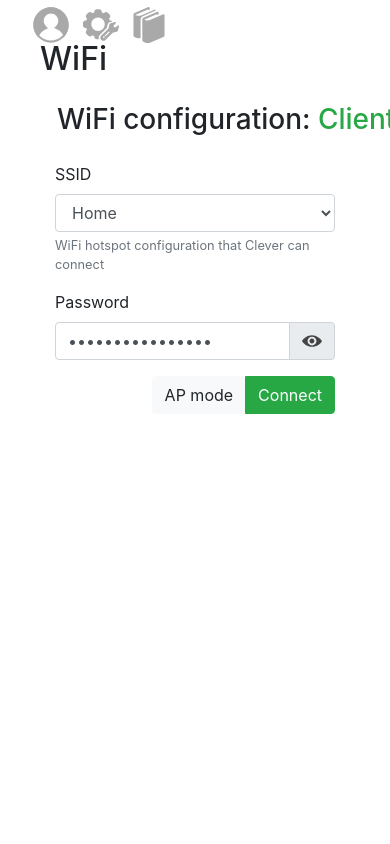
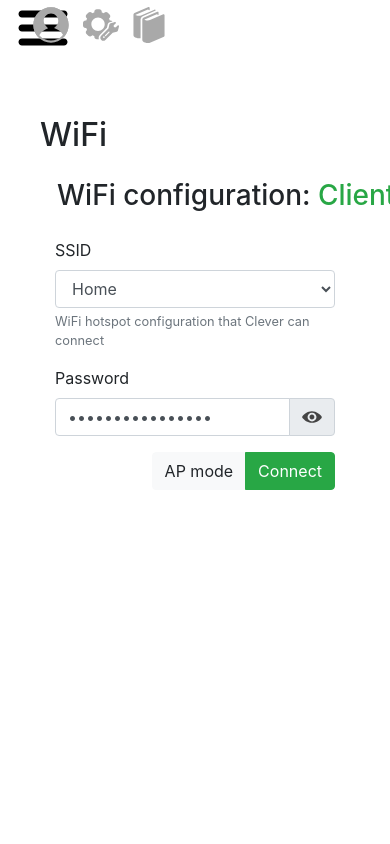
Before and after one commit to garinegor/cleverWiFi, a Flask app: page /settings in a window 390 px wide; the page is wider, and only the part inside the window is pictured. Shown: the part 56-900 px from the top of that part. Run offline with Flask 2, Linux system fonts and the light colour scheme; some libraries are stand-ins or nearby versions.

Commit message:
Added mobile settings version

```diff
--- a/static/settings/main.css
+++ b/static/settings/main.css
@@ -1,6 +1,13 @@
 html, body {
     width: 100%;
     height: 100%;
+}
+
+.settings-navbar {
+    width: 100%;
+    height: 56px;
+    display: none;
+    padding-left: 15px;
 }
 
 .settings-container {
@@ -16,6 +23,7 @@
     background-color: #818181;
     display: flex;
     flex-direction: column;
+    transition: .5s;
 }
 
 .settings-ad {
@@ -34,14 +42,19 @@
 
 @media screen and (max-width: 992px) {
     .settings-menu {
-        display: none;
+        z-index: 1000;
+        position: absolute;
+        top: 56px;
+        left: -400px;
     }
-}
-
-
-@media screen and (max-width: 992px) {
-    .settings-menu {
-        display: none;
+    .settings-navbar {
+        position: absolute;
+        right: 0;
+        top: 56px;
+        display: flex;
+    }
+    .settings-content {
+        padding-top: 116px;
     }
 }
 
--- /dev/null
+++ b/static/settings/main.js
@@ -0,0 +1,27 @@
+function toggleMenu() {
+    document.getElementById('settings-menu').style.left = '0';
+    let ad = document.getElementById('settings-ad');
+    ad.style.position = 'absolute';
+    ad.style.top = '56px';
+    ad.style.right = '0px';
+    ad.style.display = 'block';
+    ad.style.background = 'none';
+    ad.style.width = '100%';
+    ad.onclick = function () {
+        hideMenu();
+    }
+}
+
+function hideMenu() {
+    document.getElementById('settings-menu').style.left = '-400px';
+    let ad = document.getElementById('settings-ad');
+    ad.style.position = 'static';
+    ad.style.top = '56px';
+    ad.style.right = '0px';
+    ad.style.display = 'none';
+    ad.style.background = '#818181';
+    ad.style.width = '400px';
+    ad.onclick = function () {
+    }
+
+}
--- a/templates/settings.html
+++ b/templates/settings.html
@@ -5,13 +5,14 @@
     <title>Settings</title>
     <script type="text/javascript" src="/static/js/jquery.min.js"></script>
     <script type="text/javascript" src="/static/js/bootstrap.min.js"></script>
+    <script type="text/javascript" src="/static/settings/main.js"></script>
     <link rel="stylesheet" href="/static/css/bootstrap.min.css">
     <link rel="stylesheet" href="/static/settings/main.css">
 </head>
 <body>
 {% include "navbar.html" %}
 <div class="settings-container">
-    <div class="settings-menu">
+    <div id="settings-menu" class="settings-menu">
         {% for menu in settings %}
             <div class="menu-title">{{ menu.title }}</div>
             {% for submenu in menu.content %}
@@ -20,6 +21,9 @@
         {% endfor %}
     </div>
     <div class="settings-content">
+        <div class="settings-navbar">
+            <img onclick="toggleMenu()" src="/static/css/svg/navmenu.svg"/>
+        </div>
         {% for menu in settings %}
             <h2>{{ menu.title }}</h2>
             {% for submenu in menu.content %}
@@ -29,7 +33,7 @@
             {% endfor %}
         {% endfor %}
     </div>
-    <div class="settings-ad">
+    <div id="settings-ad" class="settings-ad">
     </div>
 </div>
 </body>
```
Also changed, not shown: static/css/svg/navmenu.svg (added).
